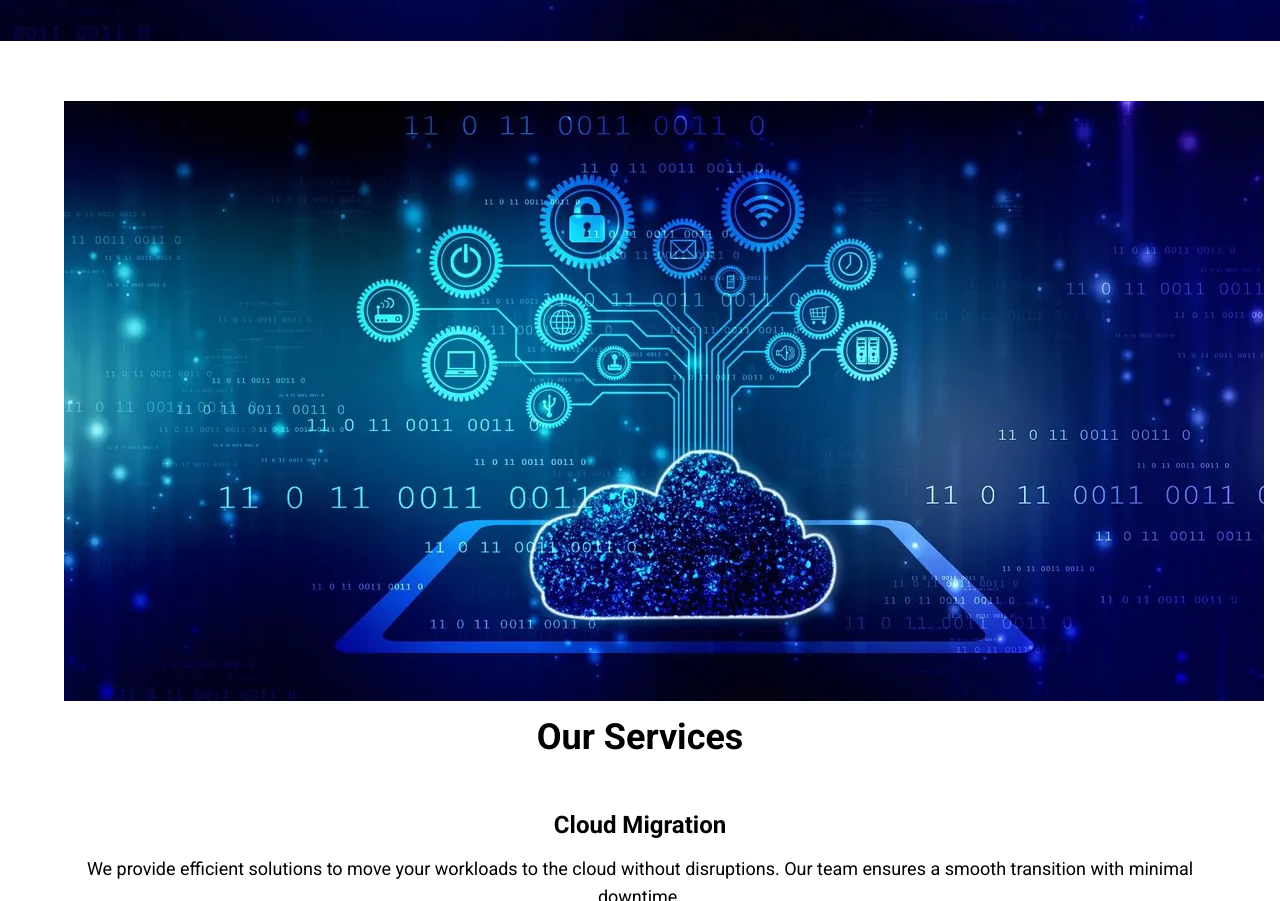
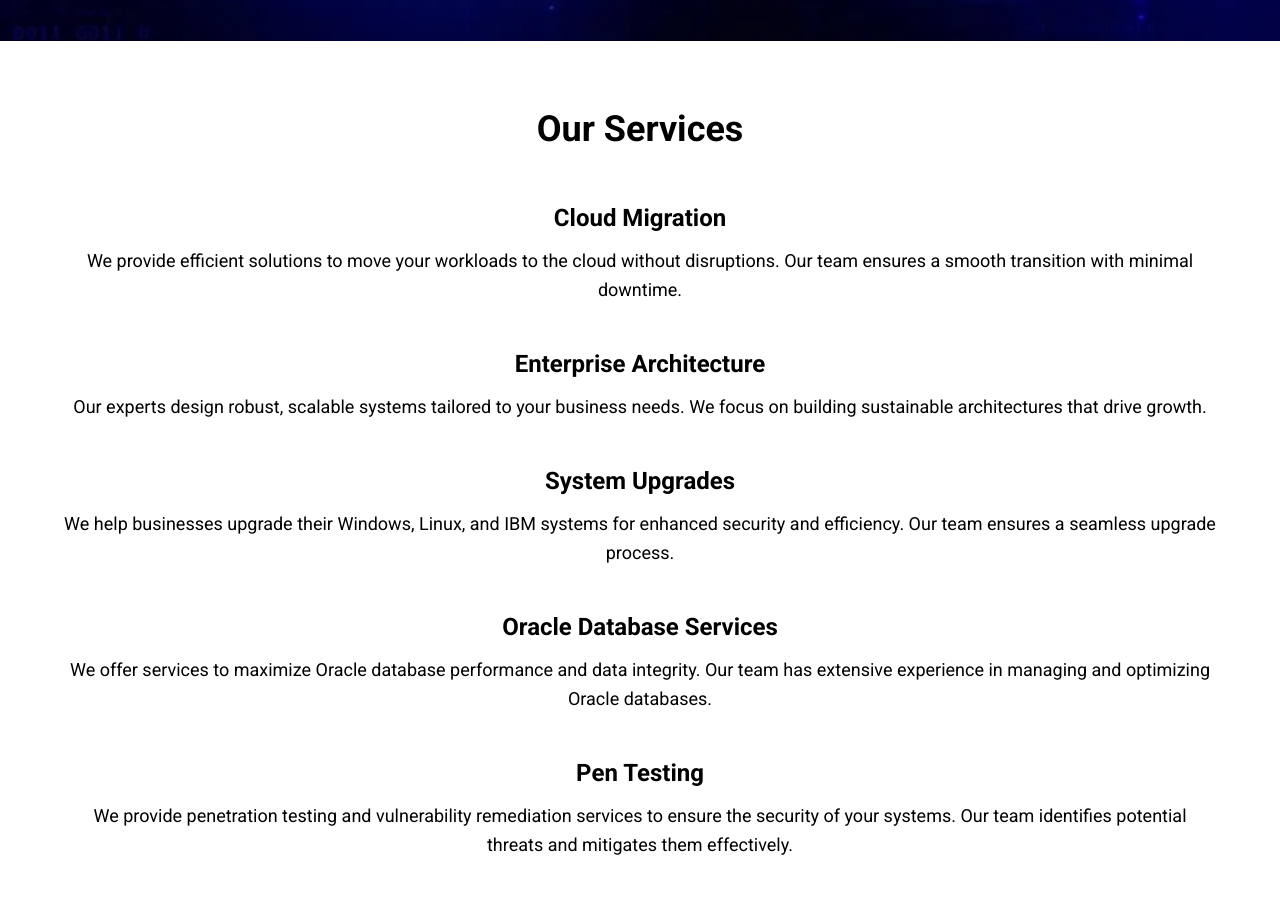
Before and after one commit to ikweku/Resolve-IT, a plain HTML site: page index.html in a window 1280 px wide. Shown: the part 759-1660 px from the top of the page. Drawn offline with Linux system fonts and the light colour scheme.

Commit message:
Add files via upload

```diff
--- a/index.html
+++ b/index.html
@@ -39,7 +39,6 @@
 
     <section id="services" class="services">
         <div class="container">
-            <img src="images/cloud-technology.jpg" alt="Description of the image">
             <h2>Our Services</h2>
             <div class="service-item">
                 <h3>Cloud Migration</h3>
```
